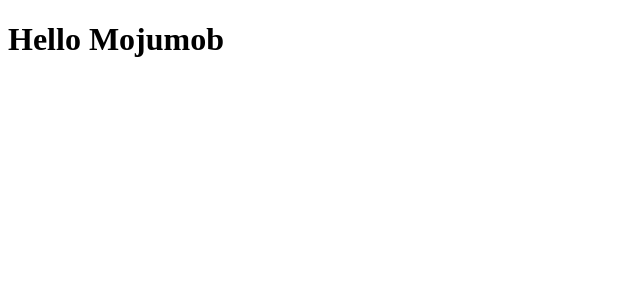
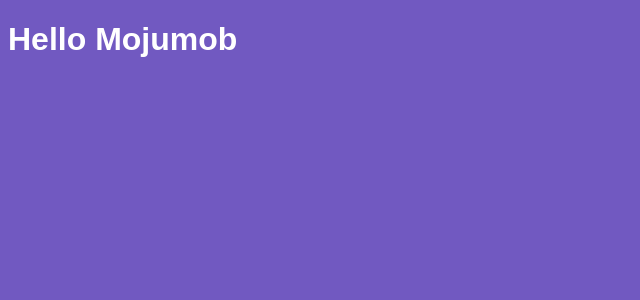
Before and after one commit to marcoscuomo/gostack-react, a React app: page / in a window 1280 px wide. Shown: the top 300 px of the page, without its empty margins (0-640 px from the left). Built offline with nearby package versions, Linux system fonts and the light colour scheme.

Commit message:
Importando CSS

```diff
--- a/package.json
+++ b/package.json
@@ -12,6 +12,8 @@
     "@babel/preset-env": "^7.7.1",
     "@babel/preset-react": "^7.7.0",
     "babel-loader": "^8.0.6",
+    "css-loader": "^3.2.0",
+    "style-loader": "^1.0.0",
     "webpack": "^4.41.2",
     "webpack-cli": "^3.3.10",
     "webpack-dev-server": "^3.9.0"
--- /dev/null
+++ b/src/App.css
@@ -0,0 +1,5 @@
+body {
+    background: #7159c1;
+    color: #fff;
+    font-family: Arial, Helvetica, sans-serif;
+}
--- a/src/App.js
+++ b/src/App.js
@@ -1,4 +1,5 @@
 import React from 'react';
+import './App.css';
 
 function App() {
     return <h1>Hello Mojumob</h1>
--- a/webpack.config.js
+++ b/webpack.config.js
@@ -17,6 +17,12 @@
                 use: {
                     loader: 'babel-loader'
                 }
+            }, {
+                test: /\.css$/,
+                use: [
+                    { loader: 'style-loader' },
+                    { loader: 'css-loader' },
+                ]
             }
         ]
     }
```
Also changed, not shown: 1 other file (tests, documents, lock files or other folders).
